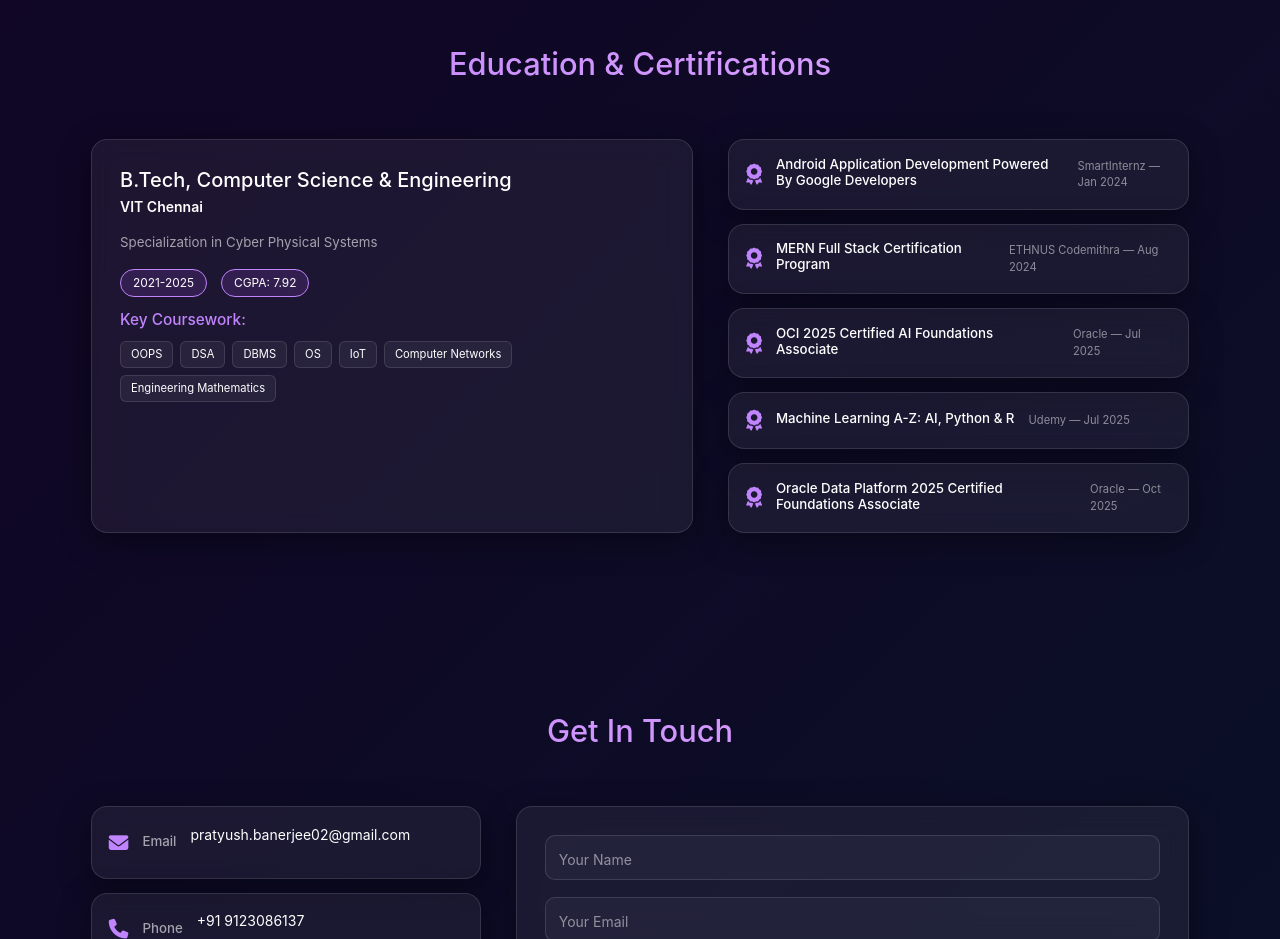
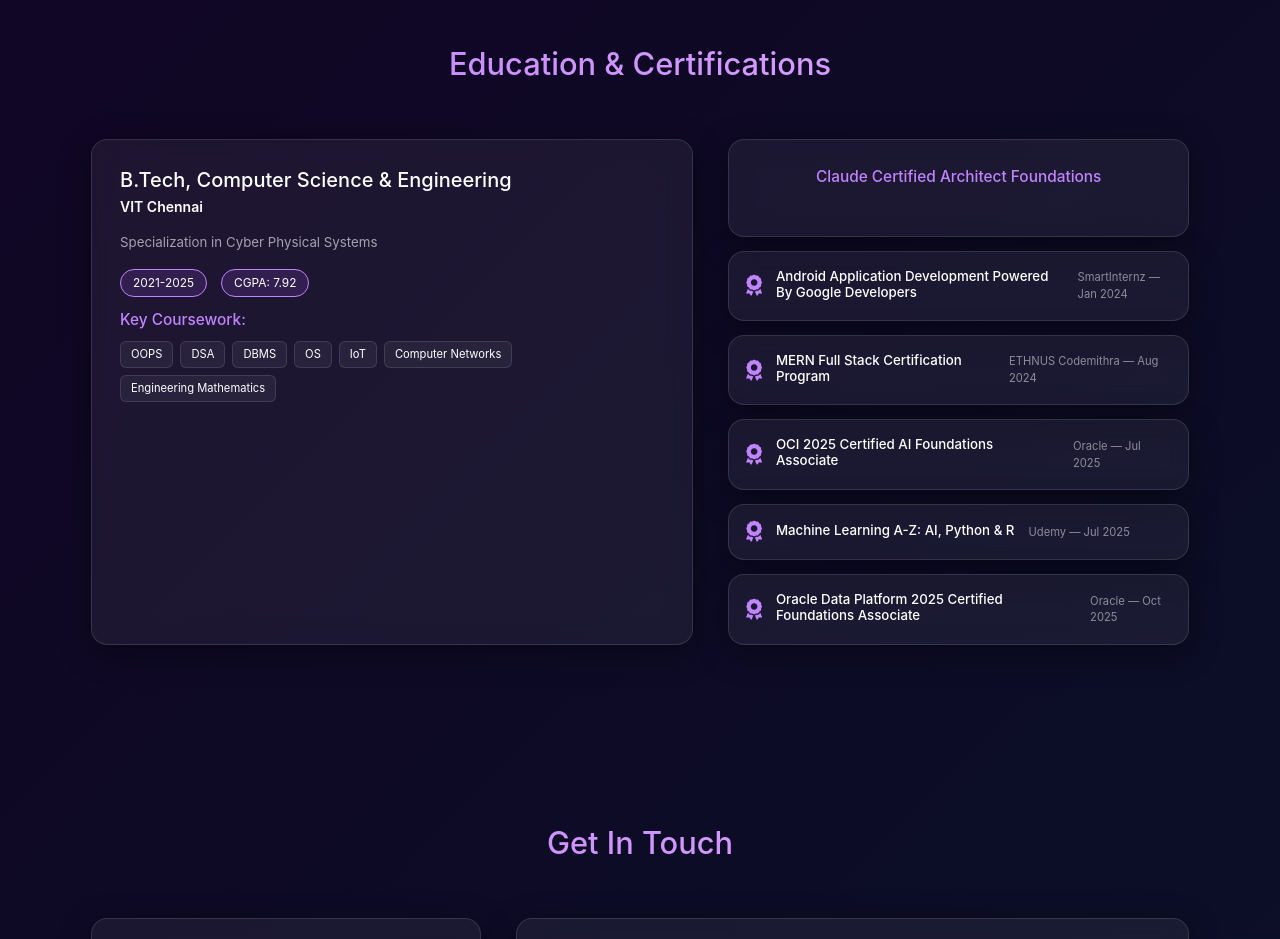
Before and after one commit to pratyush-b2002/Portfolio, a plain HTML site: page index.html in a window 1280 px wide. Shown: the part 3960-4899 px from the top of the page. Drawn offline with nearby package versions, Linux system fonts and the light colour scheme; a script that the page names is missing.

Commit message:
Added Claude Certification

```diff
--- a/index.html
+++ b/index.html
@@ -271,6 +271,15 @@
                     </div>
                 </div>
                 <div class="certifications">
+
+                    <div class="certification-card glass-card" style="flex-direction: column; justify-content: center; text-align: center; padding: 2rem; gap: 1rem;">
+                        <h4 style="color: var(--purple-400); margin-bottom: 0.5rem; font-size: 1.1rem;">
+                            Claude Certified Architect Foundations
+                        </h4>
+                        <div data-iframe-width="150" data-iframe-height="270" data-share-badge-id="7c22f79e-de18-4d17-ac52-563f02c1a1fb" data-share-badge-host="https://www.credly.com"></div>
+                        <script type="text/javascript" async src="//cdn.credly.com/assets/utilities/embed.js"></script>
+                    </div>
+
                     <div class="certification-card glass-card">
                         <i class="fas fa-award"></i>
                         <h4>Android Application Development Powered By Google Developers</h4>
```
